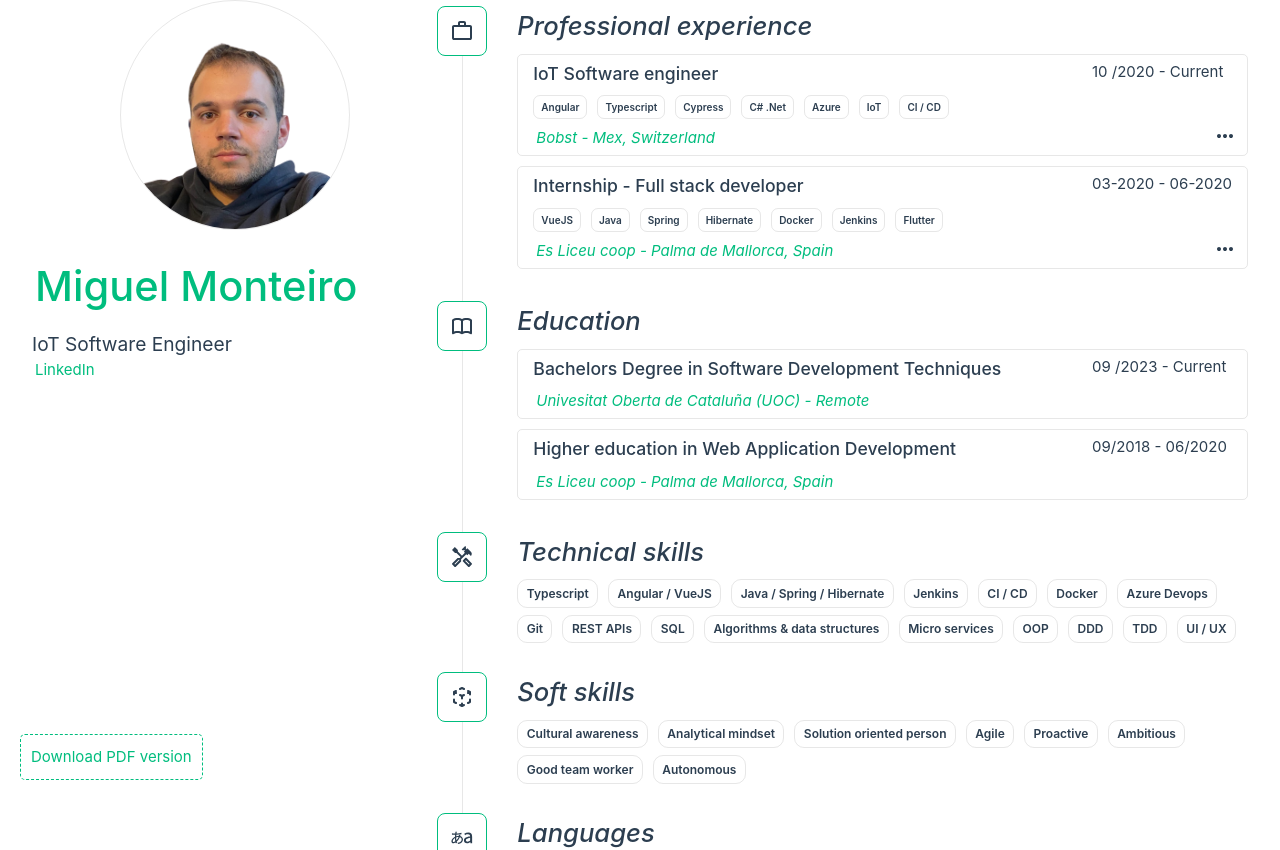
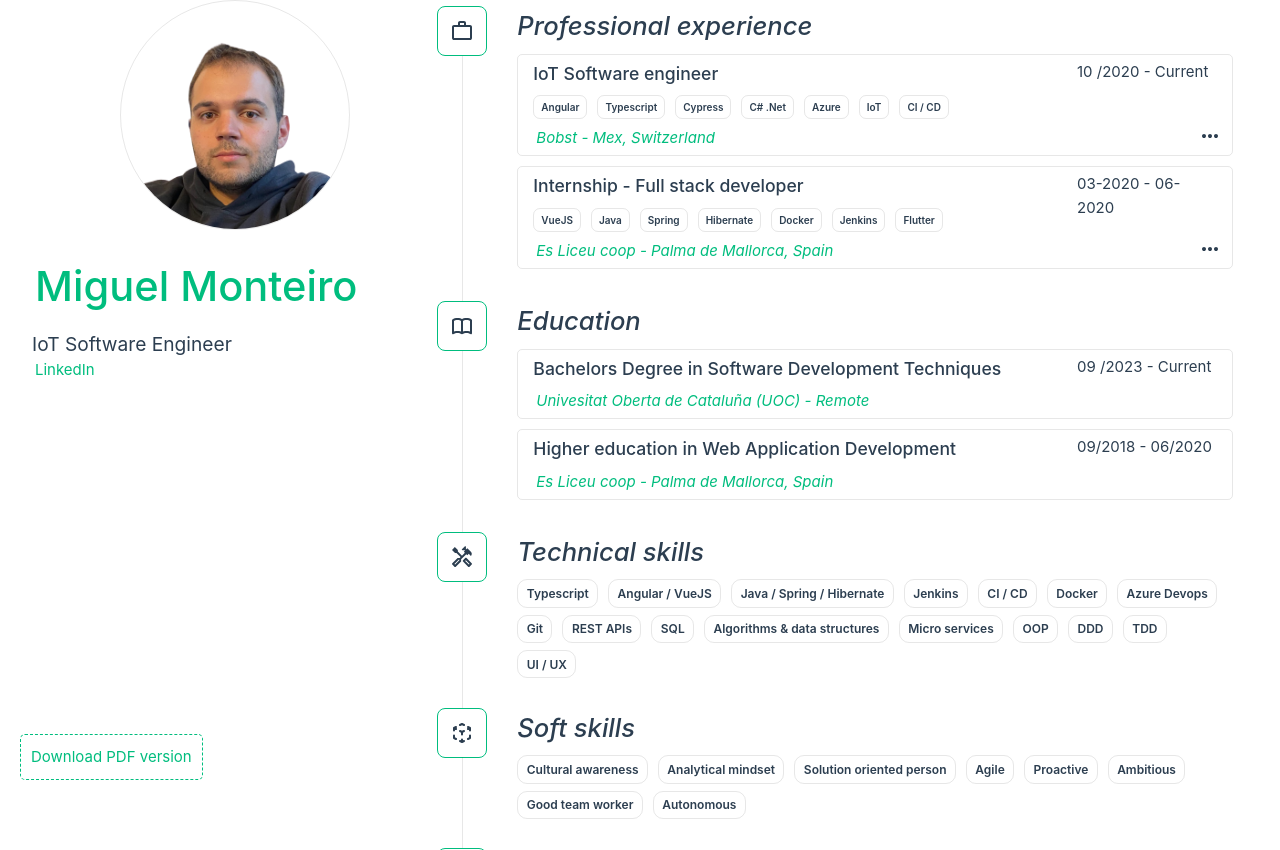
Before and after one commit to mmonteiroc/web-cv, a Vue app: page / in a window 1280 px wide. Built offline with nearby package versions, Linux system fonts and the light colour scheme.

Commit message:
improve scrollbar

```diff
--- a/src/App.vue
+++ b/src/App.vue
@@ -38,6 +38,7 @@ header {
     max-height: 850px;
     overflow-y: auto;
     overflow-x: unset;
+    padding-right: 15px;
   }
 }
 
--- a/src/assets/main.css
+++ b/src/assets/main.css
@@ -43,19 +43,19 @@ a {
 /* General Rule for Thin Scrollbars */
 * {
   scrollbar-width: thin;       /* Control scrollbar track width */
-  scrollbar-color: #C0C0C0 #F0F0F0; /* Thumb color, track color */
+  scrollbar-color: var(--color-border) var(--color-border-hover); /* Thumb color, track color */
 }
 
 /* Webkit Browsers (Chrome, Safari, Edge, etc.) */
 ::-webkit-scrollbar {
-  width: 8px;  /* Adjust as desired */
+  width: 4px;  /* Adjust as desired */
 }
 
 ::-webkit-scrollbar-track {
-  background: #F0F0F0;
+  background: var(--color-border-hover);
 }
 
 ::-webkit-scrollbar-thumb {
-  background-color: #C0C0C0;
+  background-color: var(--color-border-hover);
   border-radius: 10px; /* Optional rounded corners */
 }
```
